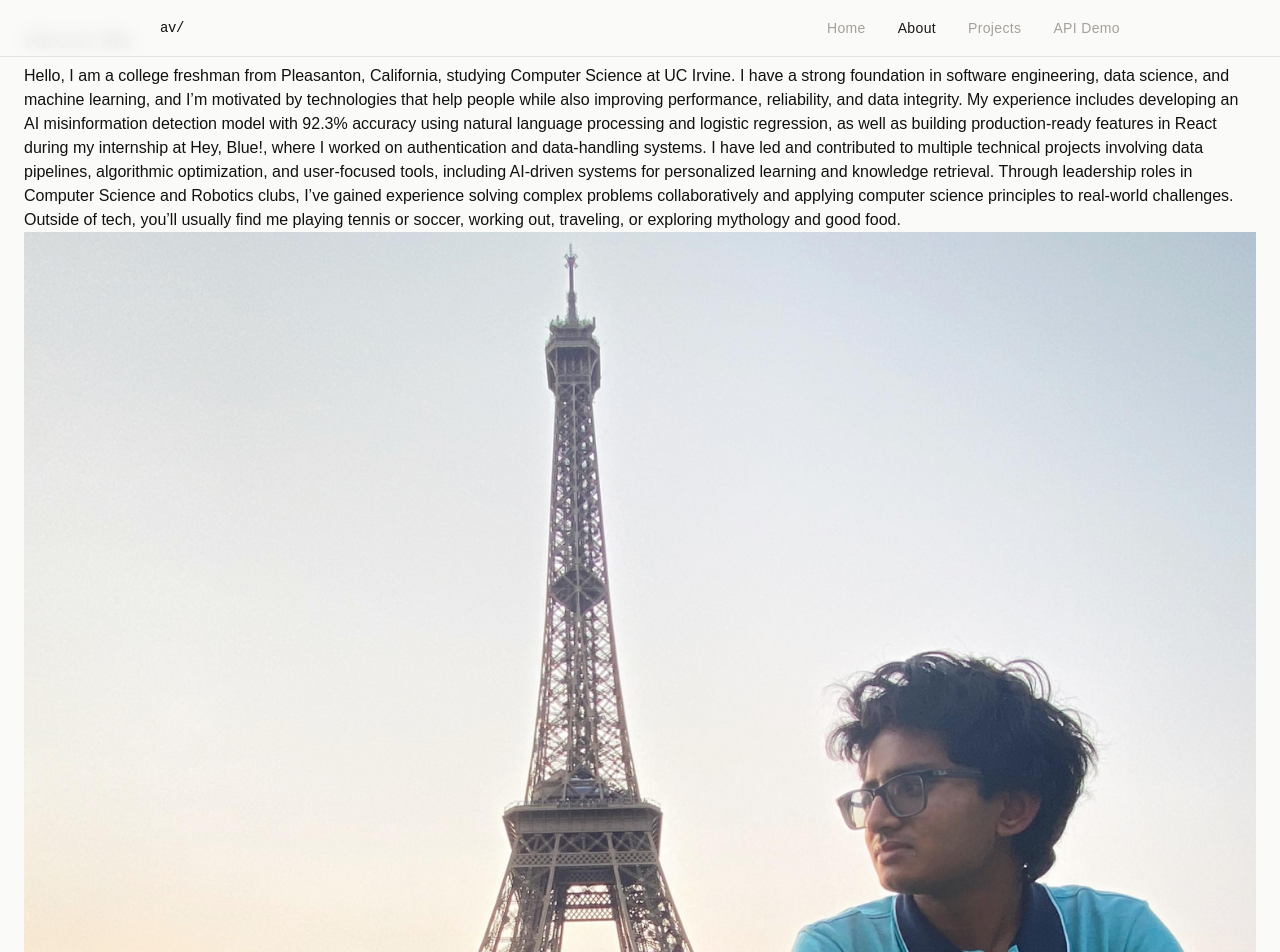
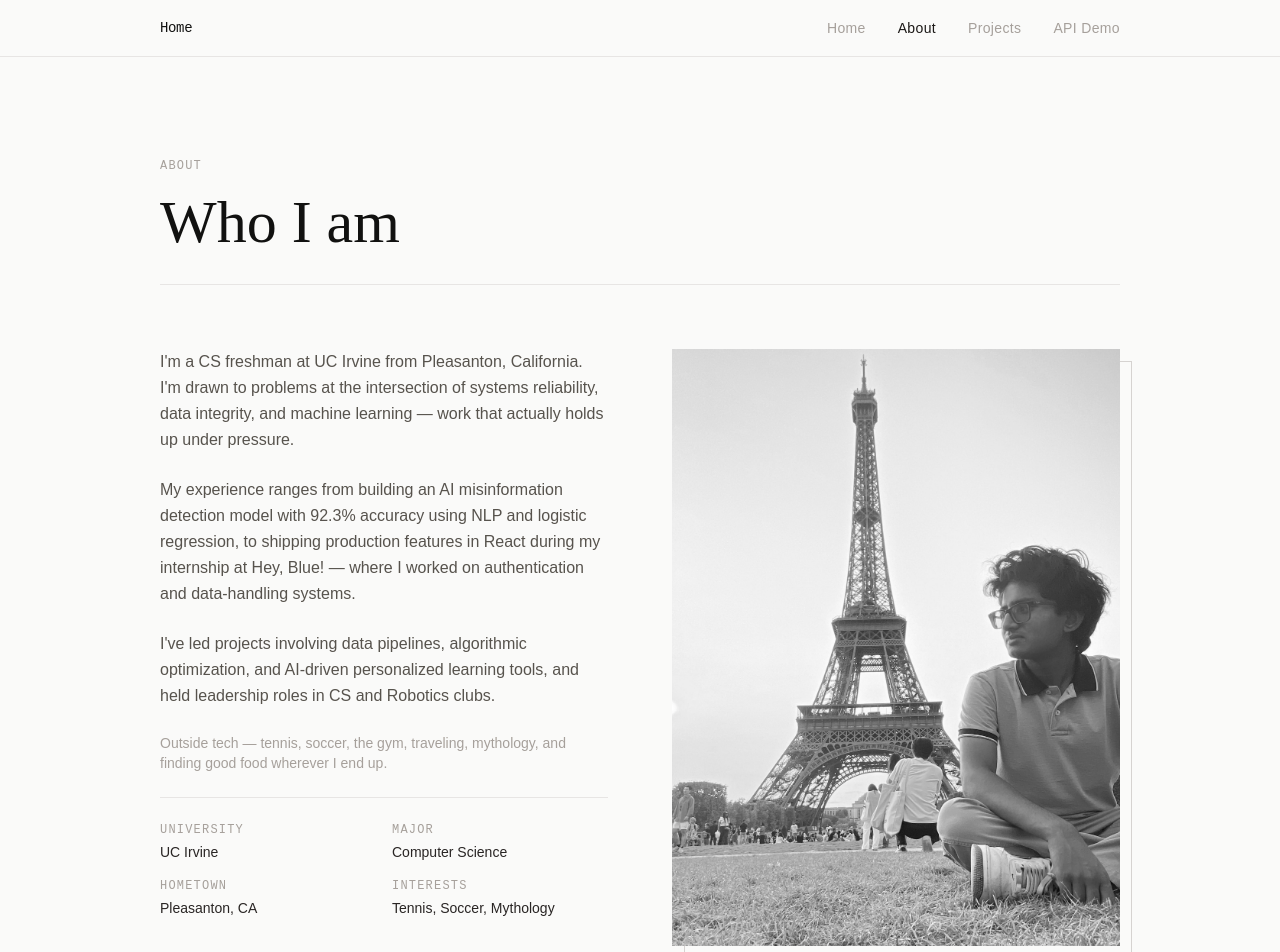
Before and after one commit to aadhityamenon/aadhitya-menon-portfolio, a React (Vite) app in the folder frontend/: page /about in a window 1280 px wide. Shown: the top 952 px of the page. Built offline with nearby package versions, Linux system fonts and the light colour scheme.

Commit message:
Update to Home page and About

```diff
--- a/frontend/src/components/Navbar.tsx
+++ b/frontend/src/components/Navbar.tsx
@@ -17,7 +17,7 @@ export default function Navbar() {
           to="/"
           className="font-[family-name:var(--font-mono)] text-sm font-medium tracking-tight hover:opacity-60 transition-opacity"
         >
-          av/
+          Home
         </Link>
         <ul className="flex items-center gap-8">
           {links.map(({ to, label }) => (
--- a/frontend/src/pages/About.tsx
+++ b/frontend/src/pages/About.tsx
@@ -1,20 +1,75 @@
-import profile from "../assets/profile.jpg"
+import profile from "../assets/profile.jpg";
+
+const facts = [
+  { label: "University", value: "UC Irvine" },
+  { label: "Major", value: "Computer Science" },
+  { label: "Hometown", value: "Pleasanton, CA" },
+  { label: "Interests", value: "Tennis, Soccer, Mythology" },
+];
 
 export default function About() {
   return (
-    <main className="p-6">
-      <h1 className="text-2xl font-bold">About Me</h1>
-      <p className="mt-2">
-        Hello, I am a college freshman from Pleasanton, California, studying Computer Science at UC Irvine.
-        I have a strong foundation in software engineering, data science, and machine learning, and I’m motivated by technologies that help people while
-        also improving performance, reliability, and data integrity. My experience includes developing an AI misinformation detection model with 92.3% accuracy
-        using natural language processing and logistic regression, as well as building production-ready features in React during my internship at Hey, Blue!, where
-        I worked on authentication and data-handling systems. I have led and contributed to multiple technical projects involving data pipelines, algorithmic
-        optimization, and user-focused tools, including AI-driven systems for personalized learning and knowledge retrieval. Through leadership roles in Computer
-        Science and Robotics clubs, I’ve gained experience solving complex problems collaboratively and applying computer science principles to real-world challenges.
-        Outside of tech, you’ll usually find me playing tennis or soccer, working out, traveling, or exploring mythology and good food.
-      </p>
-      <img src={profile} alt="Picture of me" />
+    <main className="min-h-screen pt-14">
+      <div className="max-w-5xl mx-auto px-8 py-24">
+
+        <div className="border-b border-stone-200 pb-8 mb-16">
+          <span className="font-[family-name:var(--font-mono)] text-xs text-stone-400 tracking-widest uppercase">
+            About
+          </span>
+          <h1 className="font-[family-name:var(--font-display)] text-5xl md:text-6xl mt-4">
+            Who I am
+          </h1>
+        </div>
+
+        <div className="grid grid-cols-1 md:grid-cols-2 gap-16 items-start">
+
+          <div className="space-y-6 text-stone-600 leading-relaxed">
+            <p>
+              I'm a CS freshman at UC Irvine from Pleasanton, California. I'm
+              drawn to problems at the intersection of systems reliability, data
+              integrity, and machine learning — work that actually holds up under
+              pressure.
+            </p>
+            <p>
+              My experience ranges from building an AI misinformation detection
+              model with 92.3% accuracy using NLP and logistic regression, to
+              shipping production features in React during my internship at Hey,
+              Blue! — where I worked on authentication and data-handling systems.
+            </p>
+            <p>
+              I've led projects involving data pipelines, algorithmic
+              optimization, and AI-driven personalized learning tools, and held
+              leadership roles in CS and Robotics clubs.
+            </p>
+            <p className="text-stone-400 text-sm">
+              Outside tech — tennis, soccer, the gym, traveling, mythology, and
+              finding good food wherever I end up.
+            </p>
+
+            <div className="pt-6 grid grid-cols-2 gap-4 border-t border-stone-200">
+              {facts.map(({ label, value }) => (
+                <div key={label}>
+                  <p className="font-[family-name:var(--font-mono)] text-xs text-stone-400 uppercase tracking-widest">
+                    {label}
+                  </p>
+                  <p className="mt-1 text-stone-800 text-sm font-medium">
+                    {value}
+                  </p>
+                </div>
+              ))}
+            </div>
+          </div>
+
+          <div className="relative">
+            <img
+              src={profile}
+              alt="Aadhitya Menon"
+              className="w-full aspect-[3/4] object-cover grayscale hover:grayscale-0 transition-all duration-700"
+            />
+            <div className="absolute inset-0 border border-stone-300 translate-x-3 translate-y-3 -z-10" />
+          </div>
+        </div>
+      </div>
     </main>
   );
 }
--- a/frontend/src/pages/Home.tsx
+++ b/frontend/src/pages/Home.tsx
@@ -1,5 +1,5 @@
 import {useEffect} from "react"
-
+import {Link} from "react-router-dom";
 
 export default function Home() {
   const API_URL = import.meta.env.VITE_API_URL;
@@ -10,10 +10,54 @@ export default function Home() {
       .then(data => console.log("Backend says:", data))
       .catch(err => console.error("Error:", err))
   }, [])
+
   return (
-    <main className="p-6">
-      <h1 className="text-3xl font-bold">Welcome to My Portfolio</h1>
-      <p className="mt-2">Use the navigation bar to explore.</p>
+    <main className="min-h-screen pt-14 flex items-center">
+      <div className="max-w-5xl mx-auto px-8 py-32 w-full">
+        <div className="animate-fade-up-delay-1">
+          <span className="font-[family-name:var(--font-mono)] text-xs text-stone-400 tracking-widest uppercase">
+            Software Engineer
+          </span>
+        </div>
+
+        <h1 className="font-[family-name:var(--font-display)] text-6xl md:text-8xl leading-none mt-6 animate-fade-up-delay-2">
+          Aadhitya Menon
+        </h1>
+
+        <p className="mt-8 text-stone-500 text-lg max-w-xl leading-relaxed animate-fade-up-delay-3">
+          CS student at UC Irvine. I build things that are helpful, fast, reliable, and
+          occasionally interesting.
+        </p>
+
+        <div className="mt-12 flex items-center gap-6 animate-fade-up-delay-4">
+          <Link
+            to="/projects"
+            className="px-6 py-3 bg-stone-900 text-stone-50 text-sm tracking-wide hover:bg-stone-700 transition-colors"
+          >
+            View Projects
+          </Link>
+          <Link
+            to="/about"
+            className="text-sm text-stone-400 hover:text-stone-900 transition-colors underline underline-offset-4"
+          >
+            About me
+          </Link>
+        </div>
+
+        <div className="mt-32 pt-8 border-t border-stone-200 flex gap-8 animate-fade-up-delay-4">
+          {[
+            { label: "Focus", value: "AI, Bioinformatics, Statistics" },
+            { label: "Based in", value: "Irvine, CA" },
+          ].map(({ label, value }) => (
+            <div key={label}>
+              <p className="font-[family-name:var(--font-mono)] text-xs text-stone-400 uppercase tracking-widest">
+                {label}
+              </p>
+              <p className="mt-1 text-stone-900 font-medium">{value}</p>
+            </div>
+          ))}
+        </div>
+      </div>
     </main>
   );
 }
```
